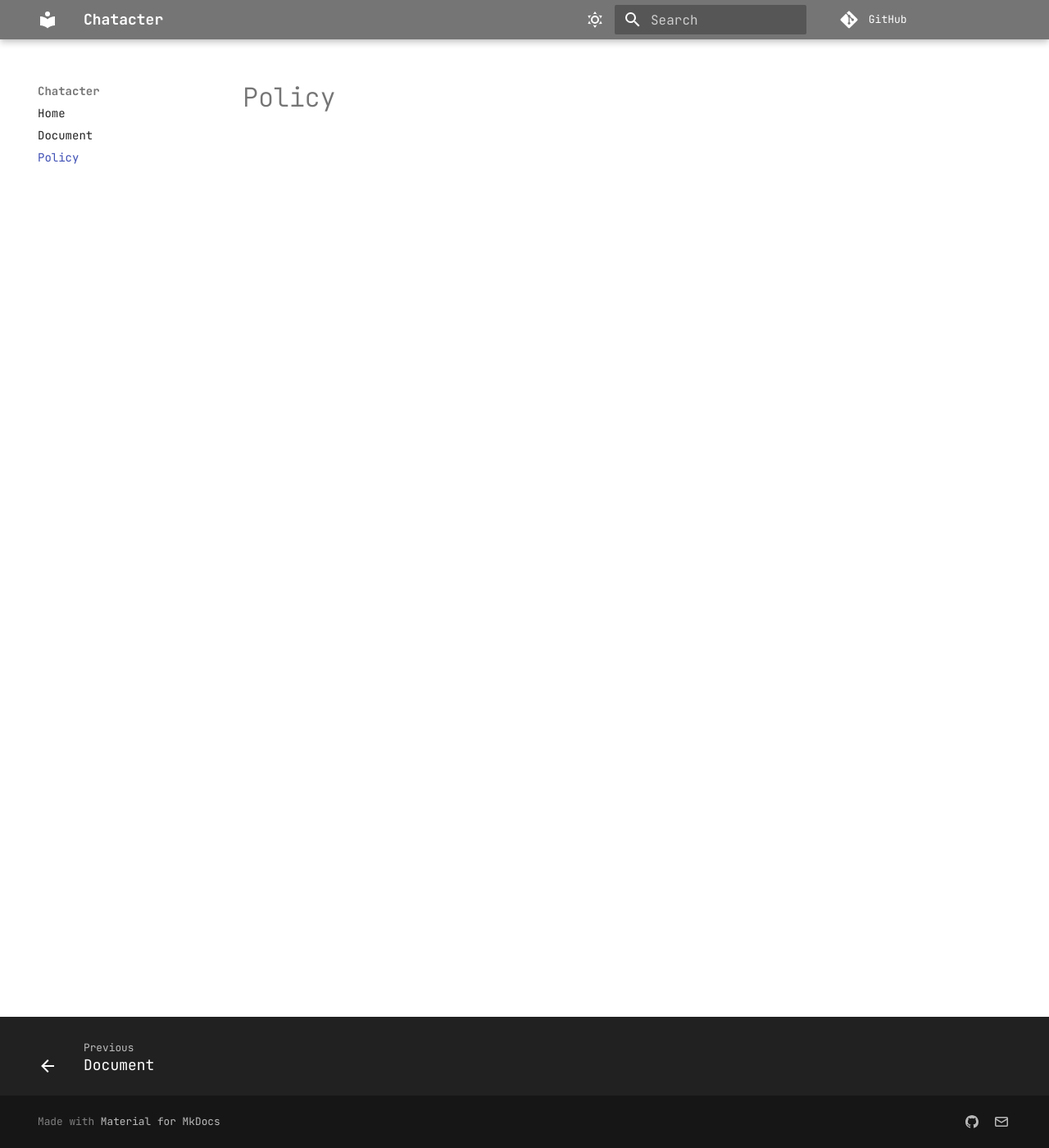
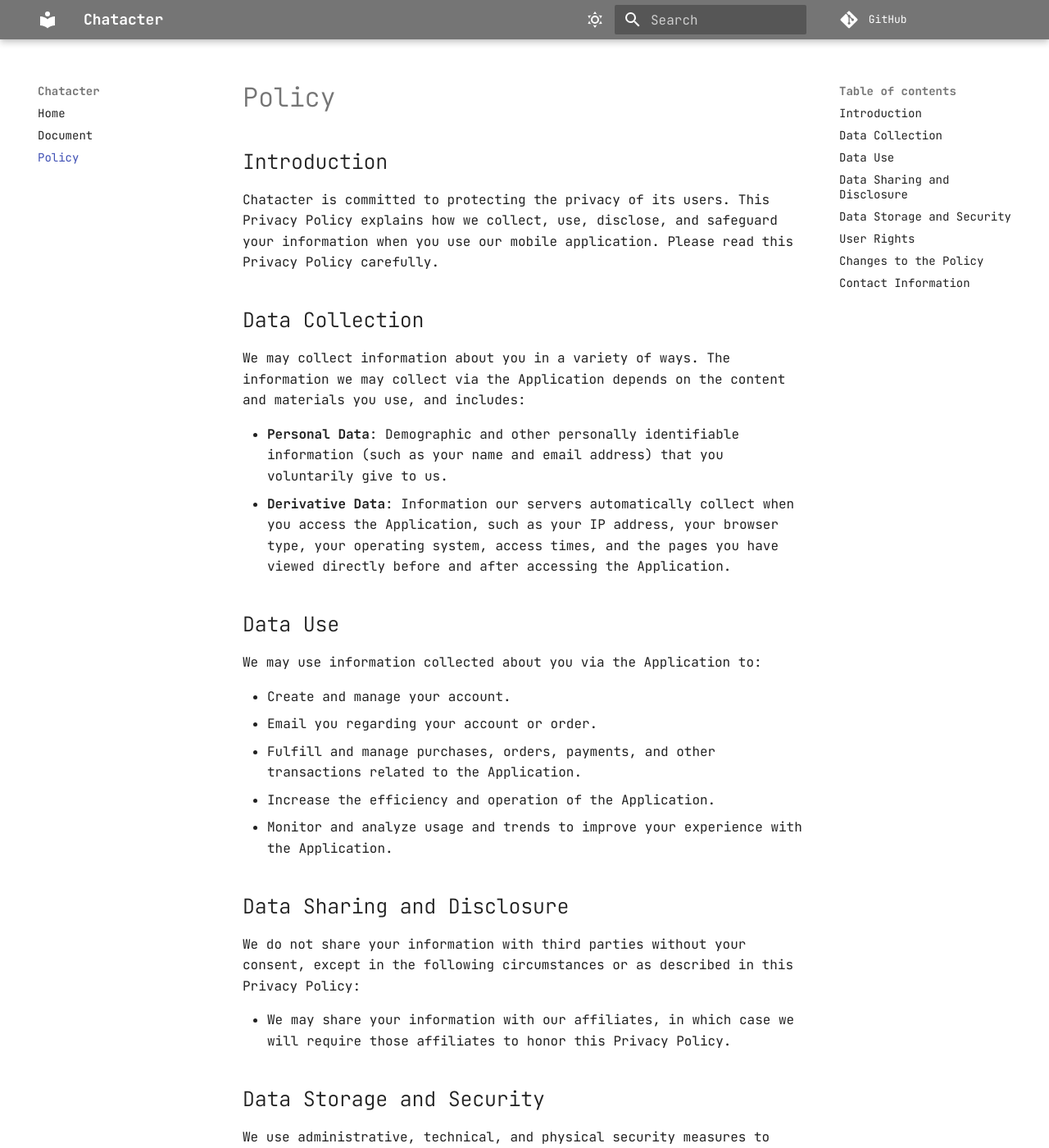
Before and after one commit to AlphaSphereDotAI/chatacter, an MkDocs documentation site: the page built from docs/policy.md, in a window 1280 px wide and 1400 px high. Shown: the whole window at 82% size. Built offline with MkDocs 1.6.1 and Material for MkDocs 9.7.7, drawn with Linux system fonts in a browser that asks for light colours; comment, search, counter and statistics services are not loaded; some of the changed text lies outside the part shown.

Commit message:
Add privacy policy to the documentation

```diff
--- a/docs/policy.md
+++ b/docs/policy.md
@@ -1 +1,44 @@
 # Policy
+
+## Introduction
+
+Chatacter is committed to protecting the privacy of its users. This Privacy Policy explains how we collect, use, disclose, and safeguard your information when you use our mobile application. Please read this Privacy Policy carefully.
+
+## Data Collection
+
+We may collect information about you in a variety of ways. The information we may collect via the Application depends on the content and materials you use, and includes:
+
+-   **Personal Data**: Demographic and other personally identifiable information (such as your name and email address) that you voluntarily give to us.
+-   **Derivative Data**: Information our servers automatically collect when you access the Application, such as your IP address, your browser type, your operating system, access times, and the pages you have viewed directly before and after accessing the Application.
+
+## Data Use
+
+We may use information collected about you via the Application to:
+
+-   Create and manage your account.
+-   Email you regarding your account or order.
+-   Fulfill and manage purchases, orders, payments, and other transactions related to the Application.
+-   Increase the efficiency and operation of the Application.
+-   Monitor and analyze usage and trends to improve your experience with the Application.
+
+## Data Sharing and Disclosure
+
+We do not share your information with third parties without your consent, except in the following circumstances or as described in this Privacy Policy:
+
+-   We may share your information with our affiliates, in which case we will require those affiliates to honor this Privacy Policy.
+
+## Data Storage and Security
+
+We use administrative, technical, and physical security measures to help protect your personal information. While we have taken reasonable steps to secure the personal information you provide to us, please be aware that despite our efforts, no security measures are perfect or impenetrable.
+
+## User Rights
+
+You may review, change, or terminate your account at any time.
+
+## Changes to the Policy
+
+We will alert you about any changes by updating the “Last updated” date of this Privacy Policy. You are encouraged to periodically review this Privacy Policy to stay informed of updates.
+
+## Contact Information
+
+If you have questions or comments about this Privacy Policy, please contact us at: [Your Contact Information](https://mh0386.github.io/graduation_project/#contact-us)
```
